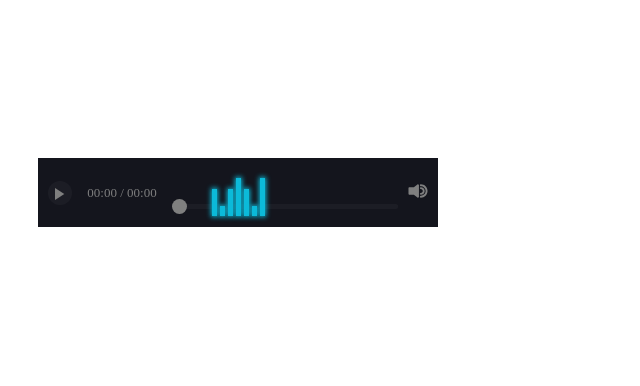
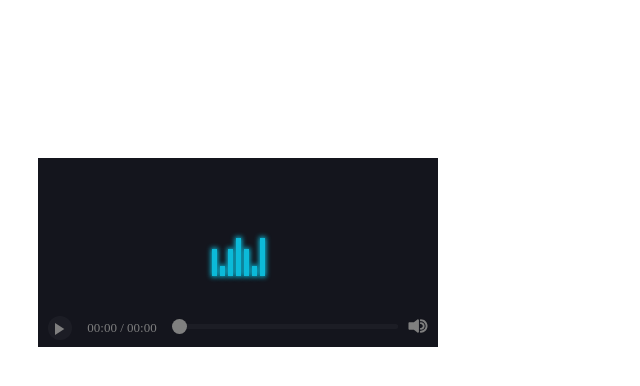
Before and after one commit to AmurKhoyetsyan/Player, a plain HTML site: page index.html in a window 1280 px wide. Shown: the whole page, without its empty margins (0-640 px from the left). Drawn offline with Linux system fonts and the light colour scheme.

Commit message:
replace design and diagram and add readme md

```diff
--- a/css/style.sass
+++ b/css/style.sass
@@ -10,12 +10,13 @@ body
 .arm-player
     padding: 5px 10px
     background-color: #282A3B
-    display: flex
-    align-items: center
-    flex-wrap: nowrap
-    flex-direction: row
     max-width: 400px
     position: relative
+    .arm-player-content
+        display: flex
+        align-items: center
+        flex-wrap: nowrap
+        flex-direction: row
     .loader-parent
         position: absolute
         width: 100%
@@ -34,7 +35,7 @@ body
             display: flex
     .graphic
         width: 100%
-        height: 30px
+        height: 150px
         canvas
             transform: matrix(1, 0, 0, -1, 0, 0)
     .max-content-width
--- a/index.html
+++ b/index.html
@@ -8,10 +8,9 @@
         <link rel="stylesheet" type="text/css" href="./css/style.css" />
     </head>
     <body>
-        <!-- <audio controls="controls" >
-            <source crossorigin="anonymous" src="./src/carla.mp3" />
-        </audio> -->
         <div class="arm-player">
+            <div class="graphic"></div>
+            <div class="arm-player-content">
                 <div>
                     <button
                         type="button"
@@ -27,7 +26,6 @@
                     <span></span>
                   </div>
                 <div class="max-content-width">
-                <div class="graphic"></div>
                     <input
                         type="range"
                         class="my-range progress"
@@ -53,6 +51,7 @@
                         </svg>
                    </div>
                 </div>
+            </div>
             <div class="loader-parent">
                 <div data-loader="ekvalayzer" loader-color="#0cbad9" title-color="#0cbad9" size="100"></div>
             </div>
--- a/js/create-grphic-line.js
+++ b/js/create-grphic-line.js
@@ -27,7 +27,7 @@ Graphic.createDiagram = function() {
         _self.analyser.getByteFrequencyData(_self.frequencyArray);
         for (let i = 0; i < _self.width; i++) {
             let x = i;
-            let y = _self.frequencyArray[i] * 0.1;;
+            let y = _self.frequencyArray[i] * 0.4;
             let xEnd = i;
             let yEnd = 0
             drawBar(x, y, xEnd, yEnd, 1);
```
Also changed, not shown: css/style.css, 2 other files. Lines whose indentation alone changed are shown as unchanged.
